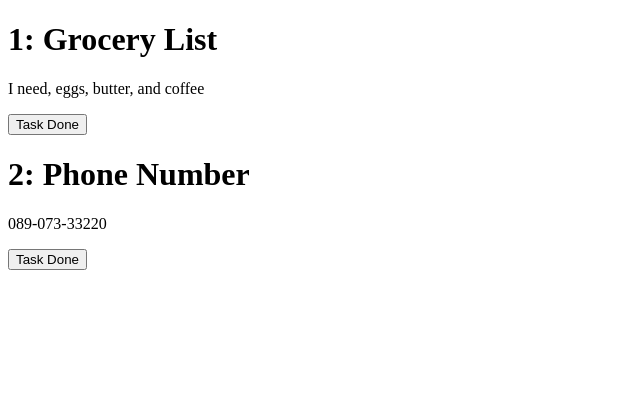
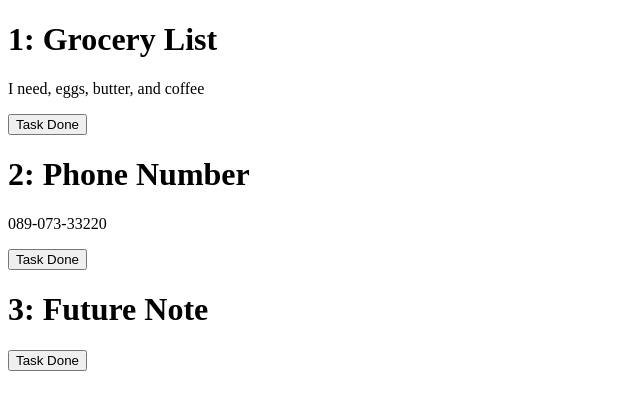
Before and after one commit to Madden20202-zz/angular-Udemy, an Angular app: page / in a window 1280 px wide. Shown: the top 410 px of the page, without its empty margins (0-640 px from the left). Built offline with nearby package versions, Linux system fonts and the light colour scheme.

Commit message:
add new note without content

```diff
--- a/src/environments/db-data.ts
+++ b/src/environments/db-data.ts
@@ -9,5 +9,10 @@ export const Notes: any = [
         id: 2,
         title: "Phone Number",
         content: "089-073-33220"
+    },
+    // Make one without content
+    {
+        id:3,
+        title: "Future Note"
     }
 ]
```
